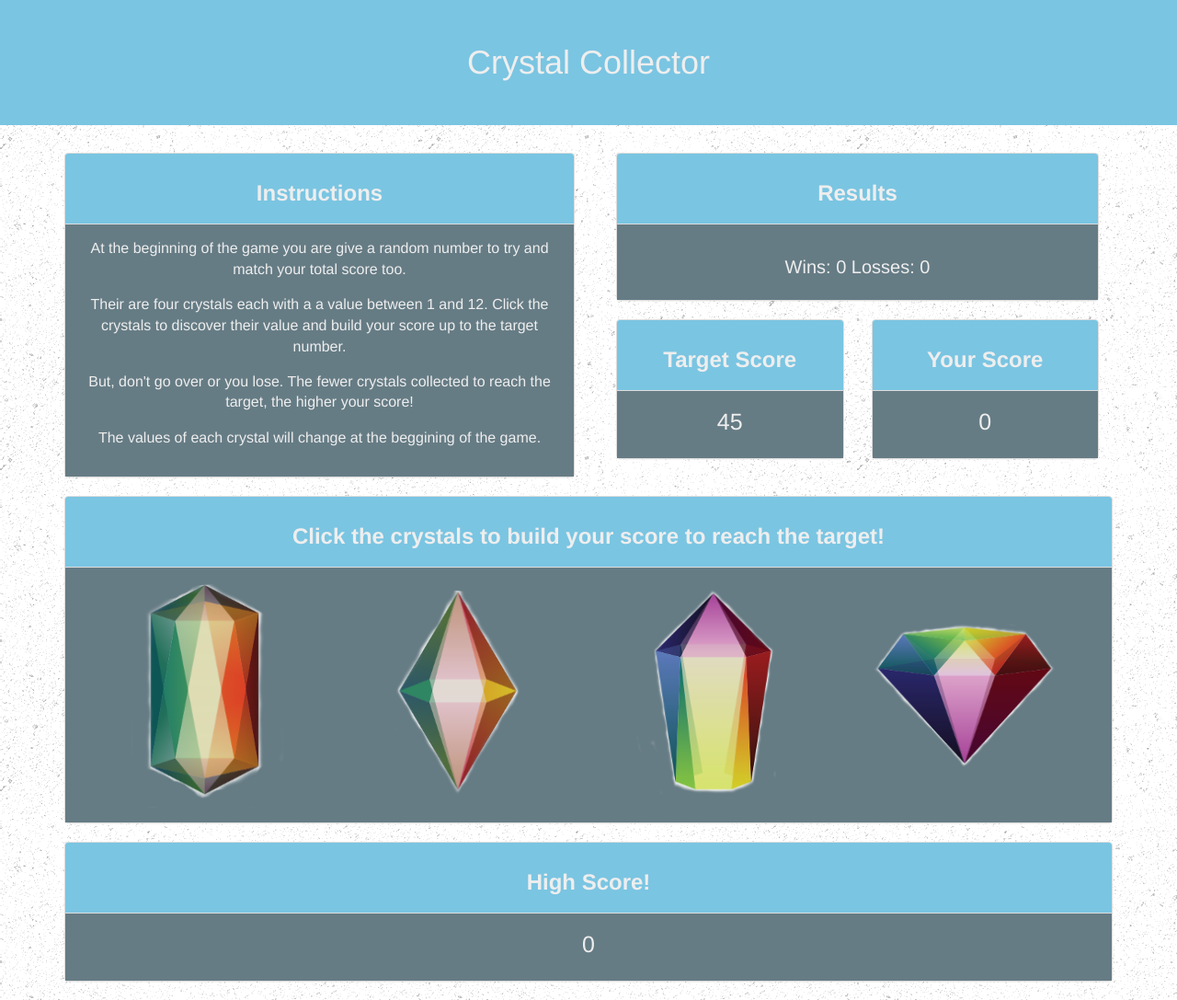
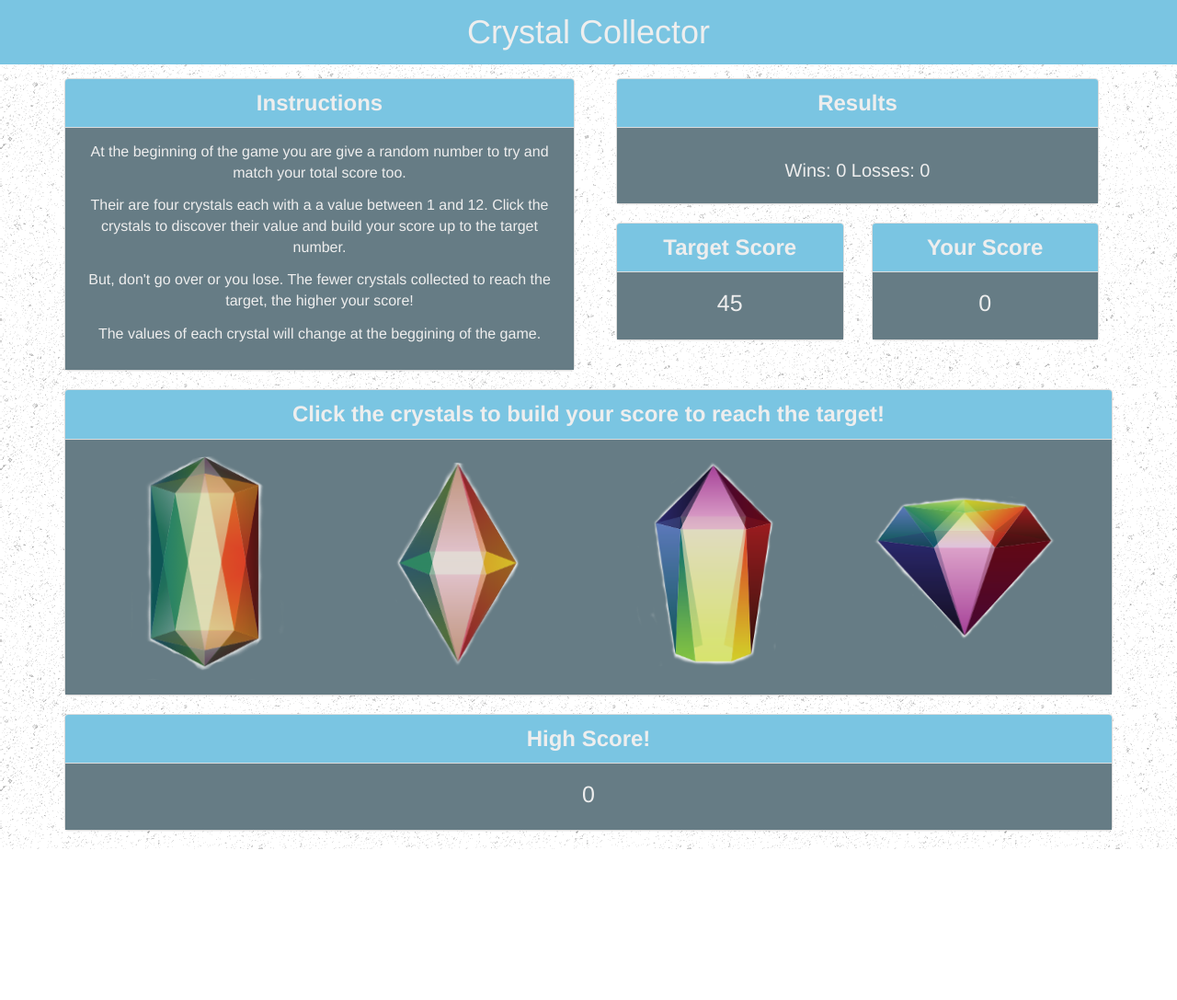
Before and after one commit to Hansen1717/Crystal_Game, a plain HTML site: page index.html in a window 1280 px wide. Shown: the whole page at 92% size. After the commit the page ends 923 px from the top, so only its background shows below. Drawn offline with nearby package versions, Linux system fonts and the light colour scheme.

Commit message:
css reformatting

```diff
--- a/assets/css/style.css
+++ b/assets/css/style.css
@@ -7,6 +7,8 @@ body {
     margin-top: 0;
     background-color: #7ac5e2;
     color:#eee;
+    padding: 15px 0px 15px;
+    margin-bottom: 15px
 }
 
 .panel-default .panel-heading {
@@ -22,6 +24,7 @@ h2 {
     font-size: 24px;
     font-weight: bold;
     color: #eee;
+    margin: 3px 0 3px;
 }
 
 h3 {
@@ -53,12 +56,12 @@ h3 {
 }
 
 p {
-    padding-bottom: 1%;
+    padding-bottom: .5%;
     font-size: 16px;
 }
 
 img {
-    width: 75%;
+    width: 60%;
     height: auto;
 }
 
```
